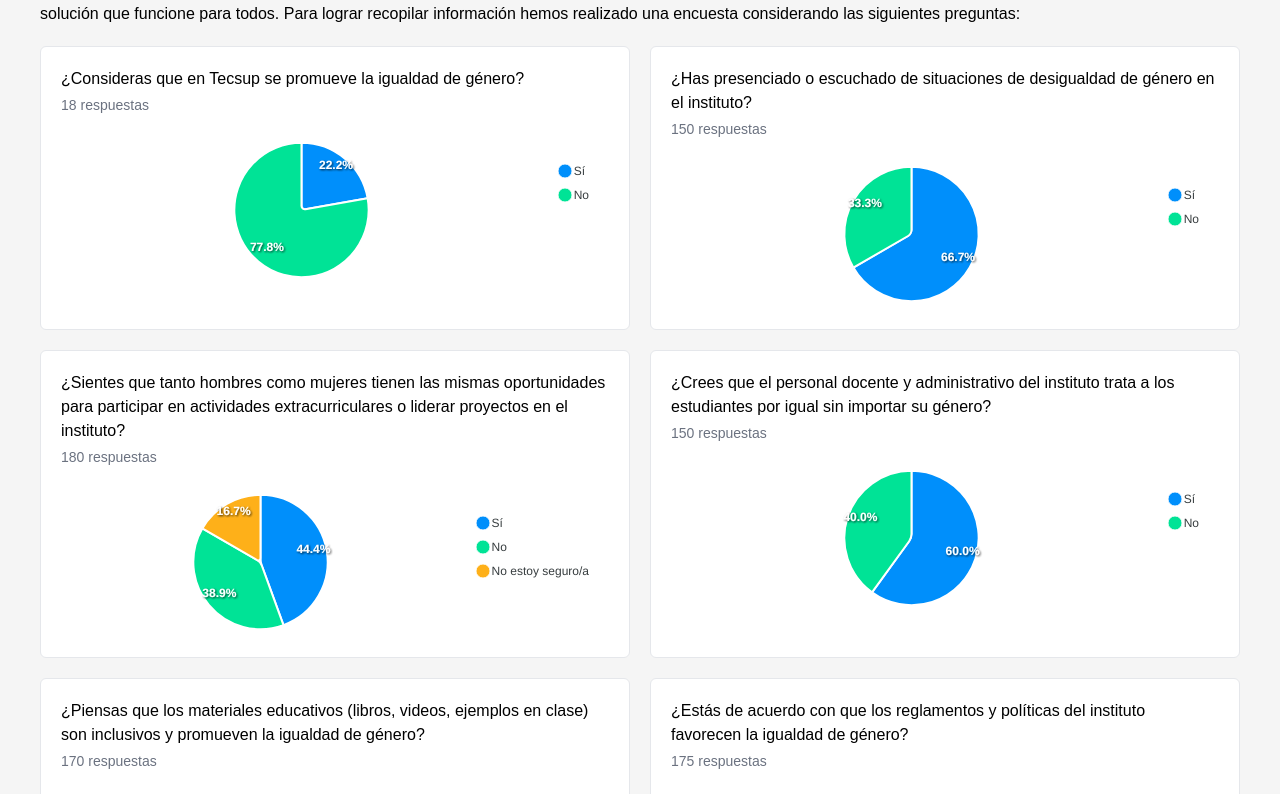
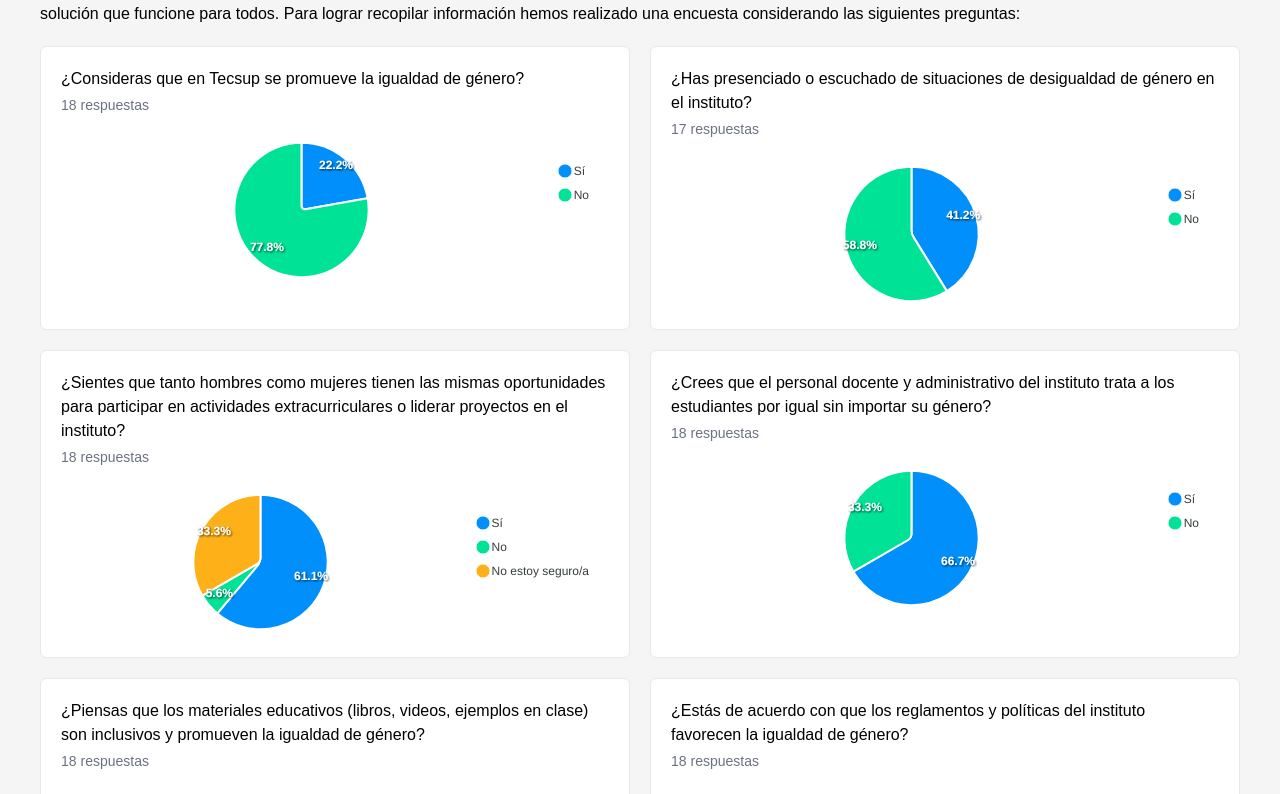
Before and after one commit to branch-main/igualdad-de-genero, a Next.js app: page / in a window 1280 px wide. Shown: the part 1206-2000 px from the top of the page. Built offline with nearby package versions, Linux system fonts and the light colour scheme.

Commit message:
fix data

```diff
--- a/app/page.tsx
+++ b/app/page.tsx
@@ -47,32 +47,38 @@ export default function Home() {
             <Chart
               text="¿Has presenciado o escuchado de situaciones de desigualdad de género en el instituto?"
               labels={["Sí", "No"]}
-              series={[100, 50]}
+              series={[7, 10]}
             />
             <Chart
               text="¿Sientes que tanto hombres como mujeres tienen las mismas oportunidades para participar en actividades extracurriculares o liderar proyectos en el instituto?"
               labels={["Sí", "No", "No estoy seguro/a"]}
-              series={[80, 70, 30]}
+              series={[11, 1, 6]}
             />
             <Chart
               text="¿Crees que el personal docente y administrativo del instituto trata a los estudiantes por igual sin importar su género?"
               labels={["Sí", "No"]}
-              series={[90, 60]}
+              series={[12, 6]}
             />
             <Chart
               text="¿Piensas que los materiales educativos (libros, videos, ejemplos en clase) son inclusivos y promueven la igualdad de género?"
               labels={["Sí", "No", "No estoy seguro/a"]}
-              series={[85, 65, 20]}
+              series={[8, 4, 6]}
             />
             <Chart
               text="¿Estás de acuerdo con que los reglamentos y políticas del instituto favorecen la igualdad de género?"
-              labels={["Sí", "No", "No estoy seguro/a"]}
-              series={[95, 55, 25]}
+              labels={[
+                "Totalmente de acuerdo",
+                "De acuerdo",
+                "Ni de acuerdo ni en desacuerdo",
+                "En desacuerdo",
+                "Totalmente en desacuerdo",
+              ]}
+              series={[7, 4, 6, 0, 1]}
             />
             <Chart
               text="¿Consideras que el instituto realiza suficientes campañas o actividades de concienciación sobre la igualdad de género?"
               labels={["Sí", "No"]}
-              series={[75, 85]}
+              series={[7, 11]}
             />
           </div>
         </div>
```
